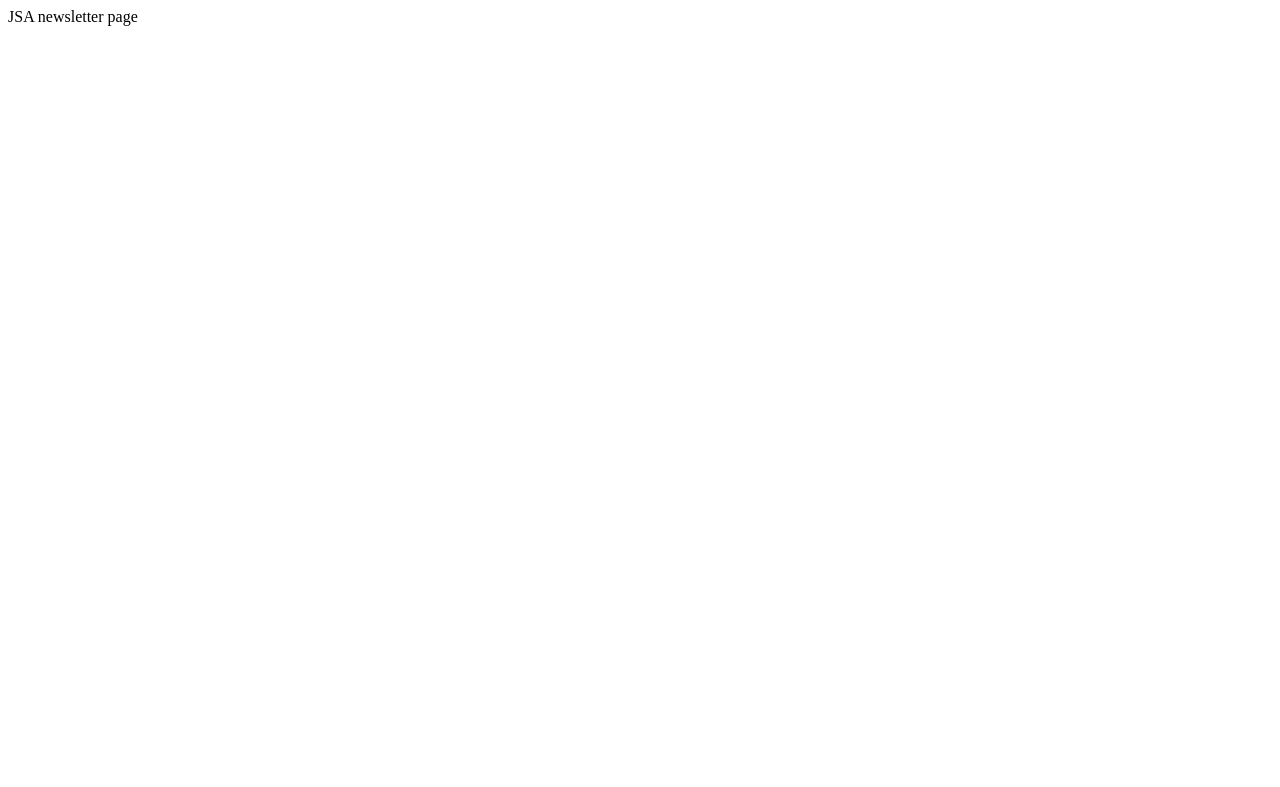
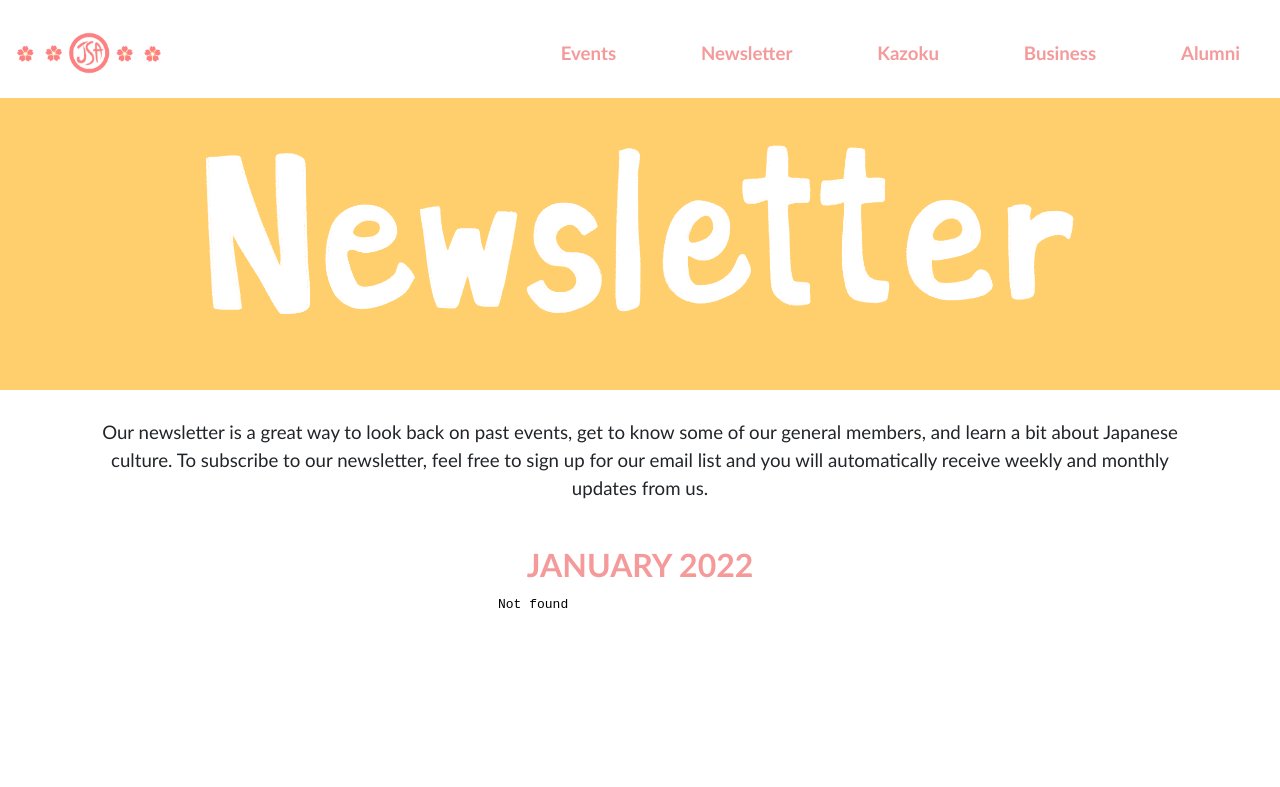
Before and after one commit to jsauofm/jsa-website, a plain HTML site: page jsa-newsletter.html in a window 1280 px wide. Drawn offline with nearby package versions, Linux system fonts and the light colour scheme.

Commit message:
start newsletter page

```diff
--- a/jsa-newsletter.html
+++ b/jsa-newsletter.html
@@ -1,5 +1,44 @@
 <html>
+    <head>
+        <!--add css file-->
+        <link href="https://cdn.jsdelivr.net/npm/bootstrap@5.1.3/dist/css/bootstrap.min.css" rel="stylesheet" integrity="sha384-1BmE4kWBq78iYhFldvKuhfTAU6auU8tT94WrHftjDbrCEXSU1oBoqyl2QvZ6jIW3" crossorigin="anonymous">
+        <link rel="stylesheet" href="style.css">
+        <link rel="stylesheet" href="https://cdnjs.cloudflare.com/ajax/libs/font-awesome/4.7.0/css/font-awesome.min.css">
+    </head>
     <body>
-        <p> JSA  newsletter page</p>
+        <!-- Header Menu of the Page -->
+        <header>
+            <!-- Top header menu containing
+                logo and Navigation bar -->
+            <div id="top-header">
+                <br>
+                <!-- Logo -->
+                <div id="logo">
+                    <a href="index.html"><img src="photos/jsa-pink-logo.PNG"/></a>
+                </div>
+                <!-- Navigation Menu -->
+                <nav>
+                <div id="menu">
+                    <ul>
+                        <li><a href="jsa-events.html">Events</a></li>
+                        <li><a href="jsa-newsletter.html">Newsletter</a></li>
+                        <li><a href="jsa-kazoku.html">Kazoku</a></li>
+                        <li><a href="jsa-business.html">Business</a></li>
+                        <li><a href="jsa-alumni.html">Alumni</a></li>
+                    </ul>
+                </div>
+                </nav>
+            </div>
+          </header>
+        <!--banner-->
+        <img src="photos/newsletterwebsite headers.png" width=100%>
+        <br>
+        <br>
+        <p style="margin-inline: 100px">Our newsletter is a great way to look back on past events, get to know some of our general members, and learn a bit about Japanese culture. To subscribe to our newsletter, feel free to sign up for our email list and you will automatically receive weekly and monthly updates from us.</p>
+        <br>
+        <div>
+            <h2 style="color:rgb(245, 154, 154);">JANUARY 2022</h2>
+            <iframe src=url(newsletters/jan22)" height="200" width="300"></iframe>
+        </div>
     </body>
 </html>
```
Also changed, not shown: 1 other file.
